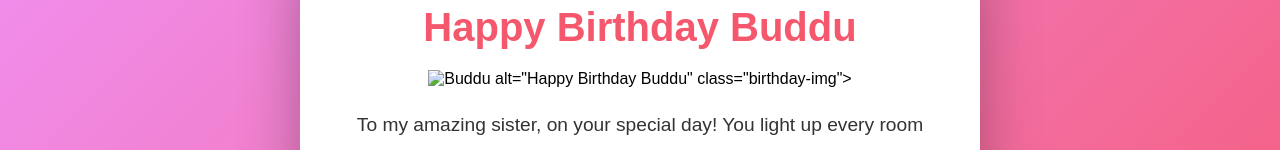
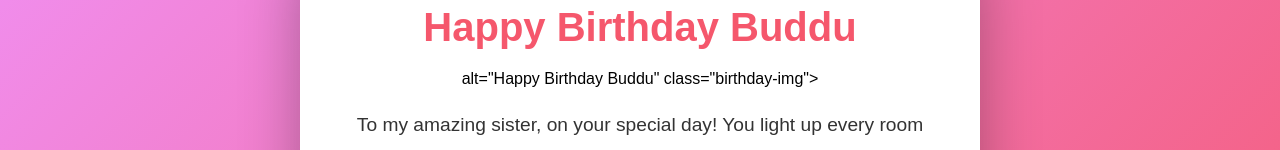
Before and after one commit to kumarvinod789/birthday., a plain HTML site: page index.html in a window 1280 px wide. Shown: the part 242-392 px from the top of the page. Drawn offline with Linux system fonts and the light colour scheme.

Commit message:
Update index.html

```diff
--- a/index.html
+++ b/index.html
@@ -144,7 +144,7 @@
         <div class="card">
             <h1> Happy Birthday Buddu </h1>
 
-           <img src="buddu2.jpg" alt="Buddu" class="photo">
+
                  alt="Happy Birthday Buddu"
                  class="birthday-img">
 
```
